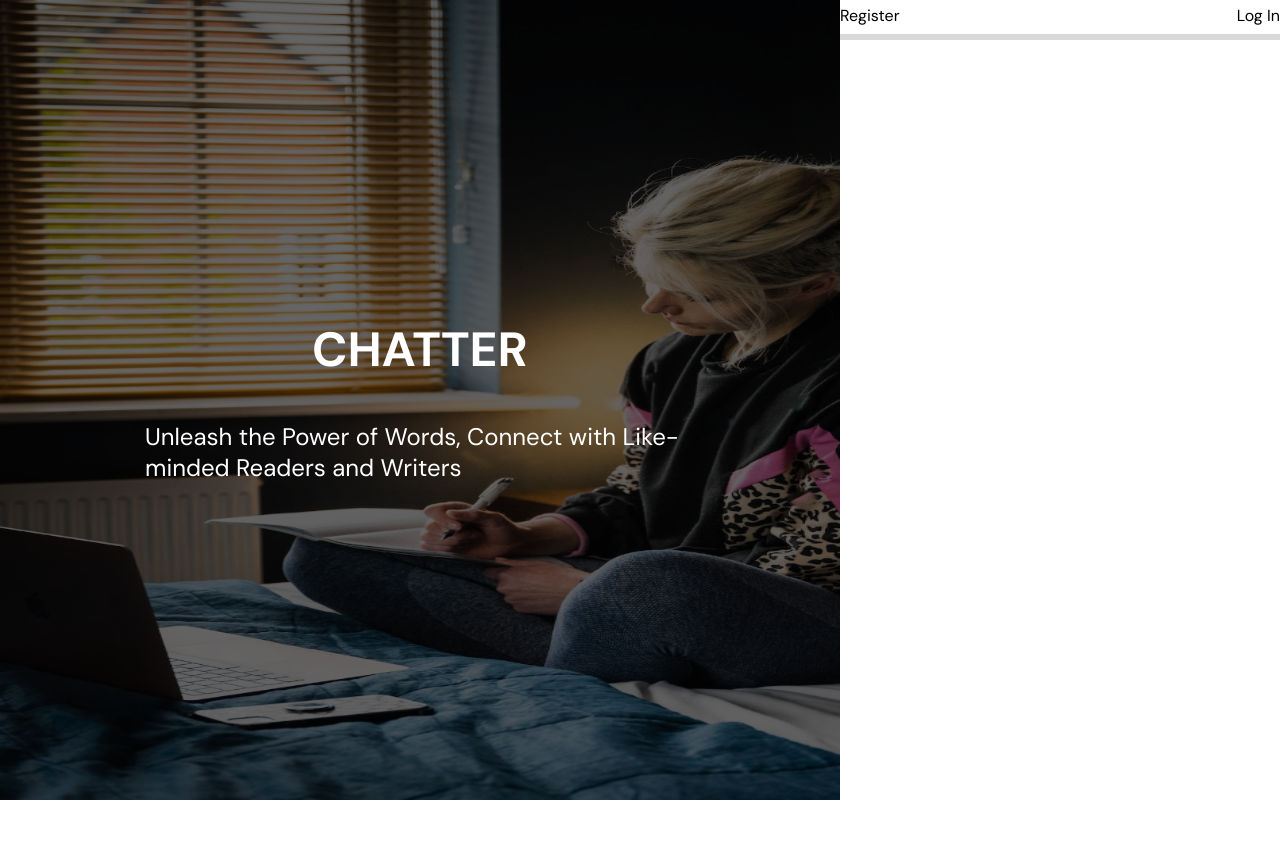
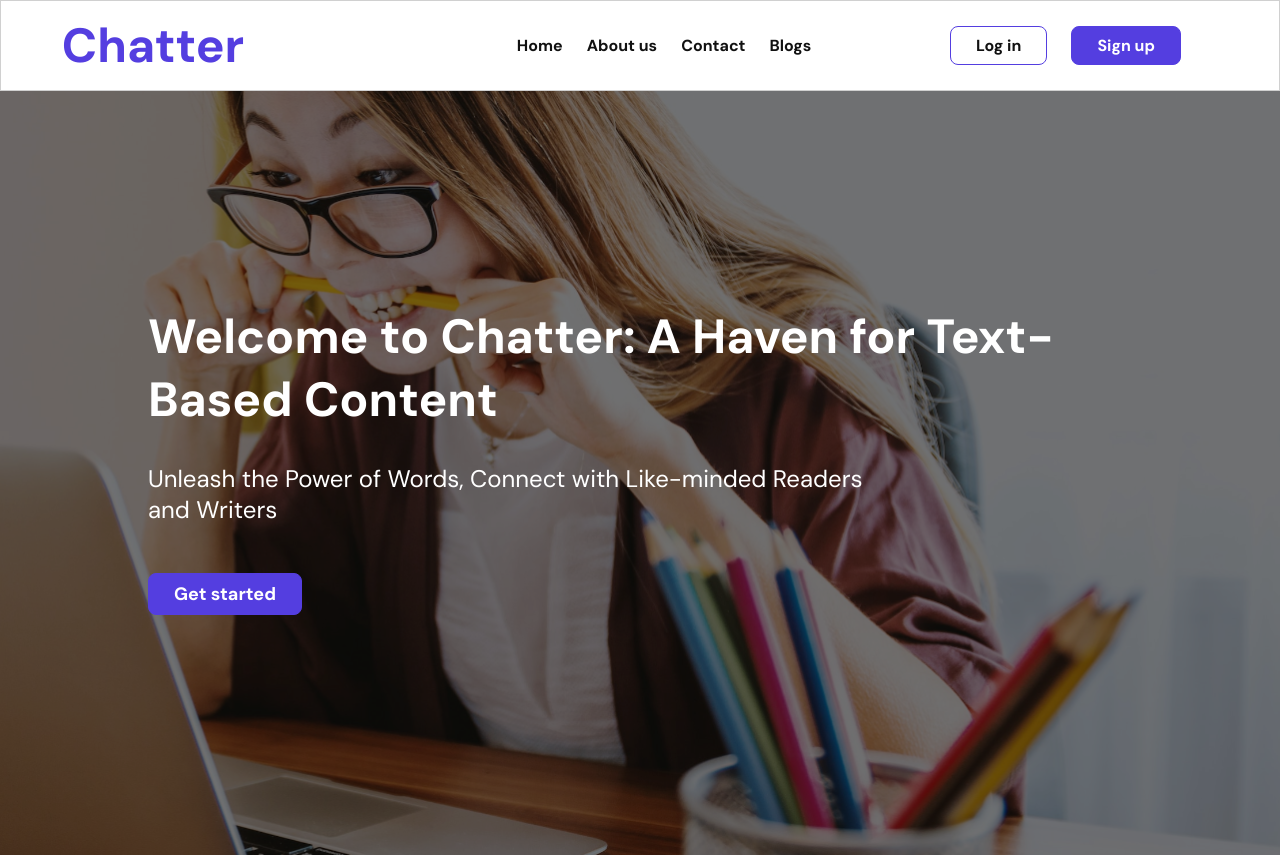
Before and after one commit to okhuaroboosayuki/chatter, a React (Create React App) app: page / in a window 1280 px wide. Shown: the top 857 px of the page. Before the commit the page ends 800 px from the top, so only its background shows below. Built offline with nearby package versions, Linux system fonts and the light colour scheme.

Commit message:
displayed LandingPage in root component

```diff
--- a/src/App.tsx
+++ b/src/App.tsx
@@ -1,11 +1,9 @@
-// import { LandingPage } from "./pages/LandingPage";
-import { SignIn } from "./pages/SignIn";
+import { LandingPage } from "./pages/LandingPage";
 
 function App() {
   return (
     <div className="App">
-      {/* <LandingPage /> */}
-      <SignIn />
+      <LandingPage />
     </div>
   );
 }
```
